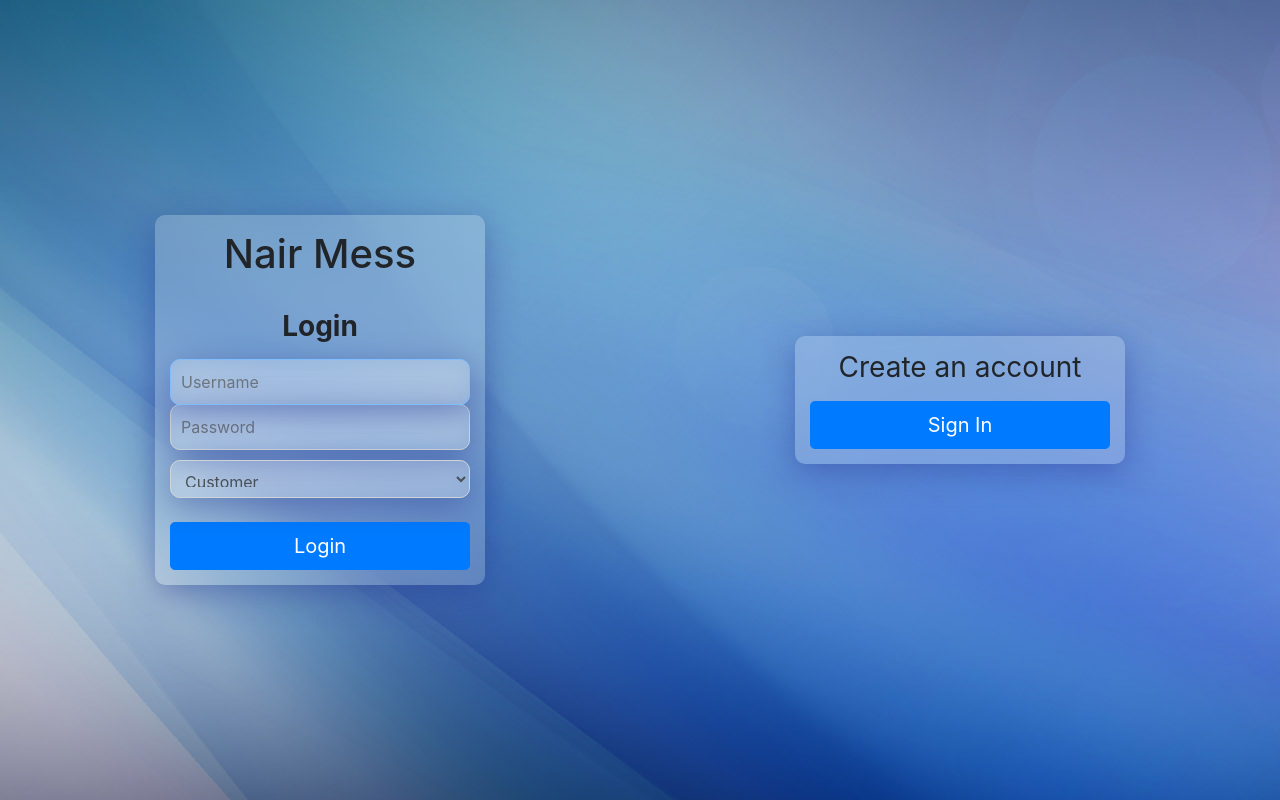
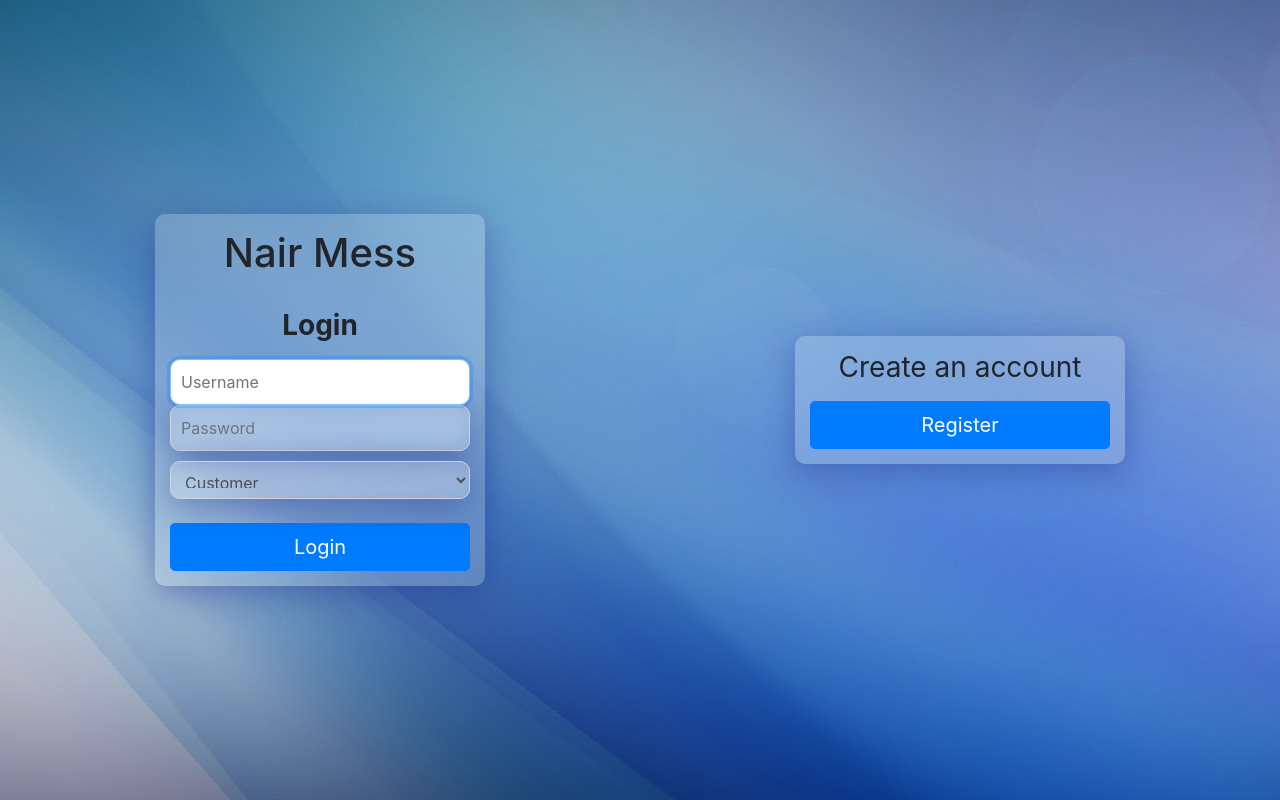
Before and after one commit to Batch-1AAAA/hotel_reservation, a Flask app: page /login in a window 1280 px wide. Run offline with Flask 3, Linux system fonts and the light colour scheme; some libraries are stand-ins or nearby versions.

Commit message:
Update login.html

```diff
--- a/templates/login.html
+++ b/templates/login.html
@@ -5,32 +5,30 @@
     <meta name="viewport" content="width=device-width, initial-scale=1, shrink-to-fit=no">
     <meta name="description" content="">
     <meta name="author" content="">
-    <title>Login page</title>
+    <title>Login Page</title>
     <link rel="stylesheet" href="{{ url_for('static', filename='styles.css') }}">
-    <link href="static/bootstrap.min.css" rel="stylesheet">
+    <link href="{{ url_for('static', filename='bootstrap.min.css') }}" rel="stylesheet">
 </head>
 <body class="text-center">
     <form action="{{ url_for('login') }}" method="post" class="form-signin">
-        <h1 >Nair Mess</h1>
+        <h1>Nair Mess</h1>
         <br>
         <h1 class="h3 mb-3 font-weight-bold">Login</h1>
         <label for="username" class="sr-only">Username</label>
-        <input type="username" id="username" class="form-control" placeholder="Username" name="username" required autofocus>
+        <input type="text" id="username" class="form-control" placeholder="Username" name="username" required autofocus>
         <label for="password" class="sr-only">Password:</label>
-        <input type="password" id="password" class="form-control" placeholder="Password"name="password" required autofocus>
+        <input type="password" id="password" class="form-control" placeholder="Password" name="password" required>
         <label for="role" class="sr-only">Role:</label>
         <select id="role" name="role" class="form-control">
-            <option value="customer" >Customer</option>
-            <option value="admin" >Admin</option>
+            <option value="customer">Customer</option>
+            <option value="admin">Admin</option>
         </select>
         <br>
         <button class="btn btn-lg btn-primary btn-block" type="submit">Login</button>
-
     </form>
     <form action="{{ url_for('register') }}" method="get" class="form-signin">
         <h1 class="h3 mb-3 font-weight-normal">Create an account</h1>
-        <button class="btn btn-lg btn-primary btn-block" type="submit">Sign In</button>
+        <button class="btn btn-lg btn-primary btn-block" type="submit">Register</button>
     </form>
-
 </body>
 </html>
```
